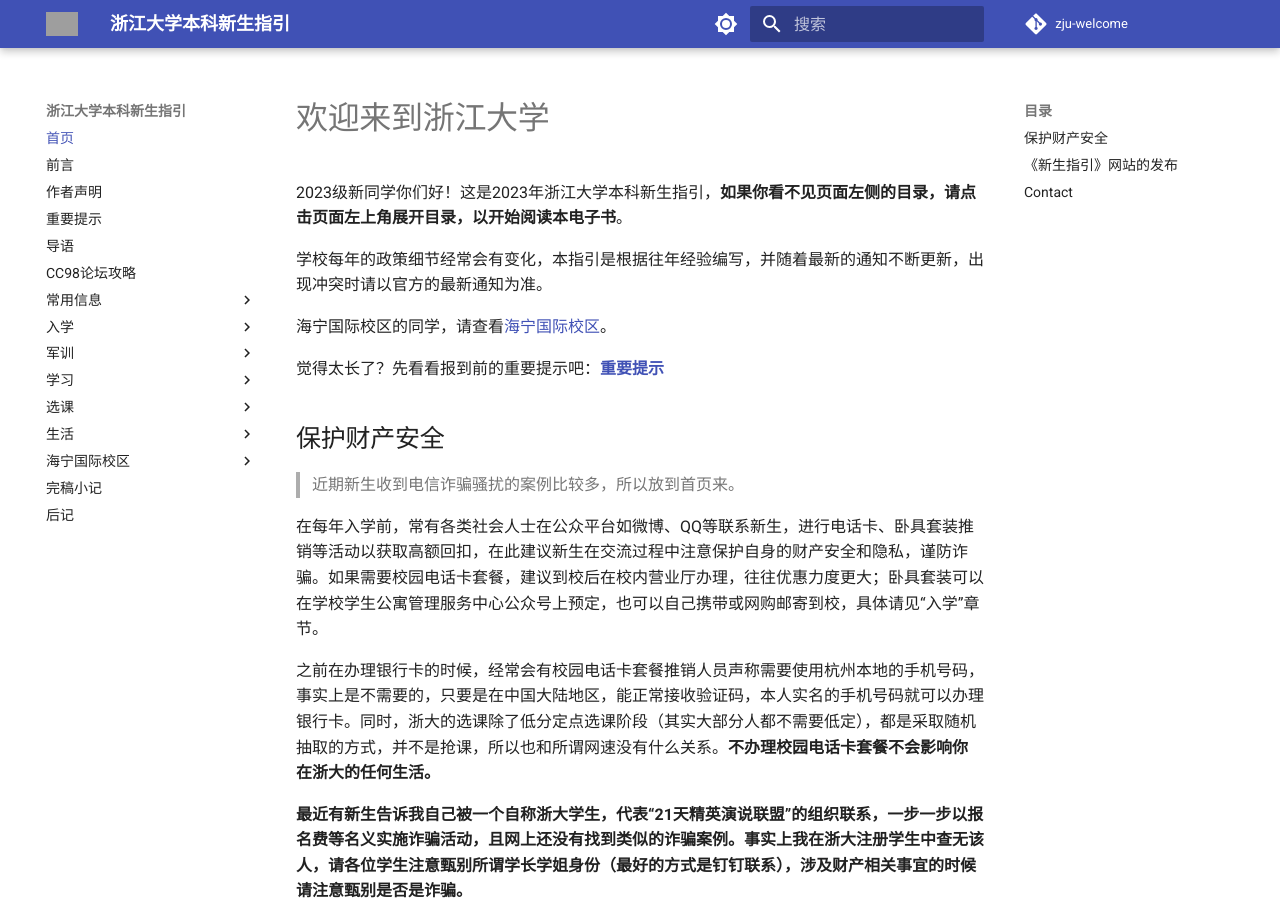
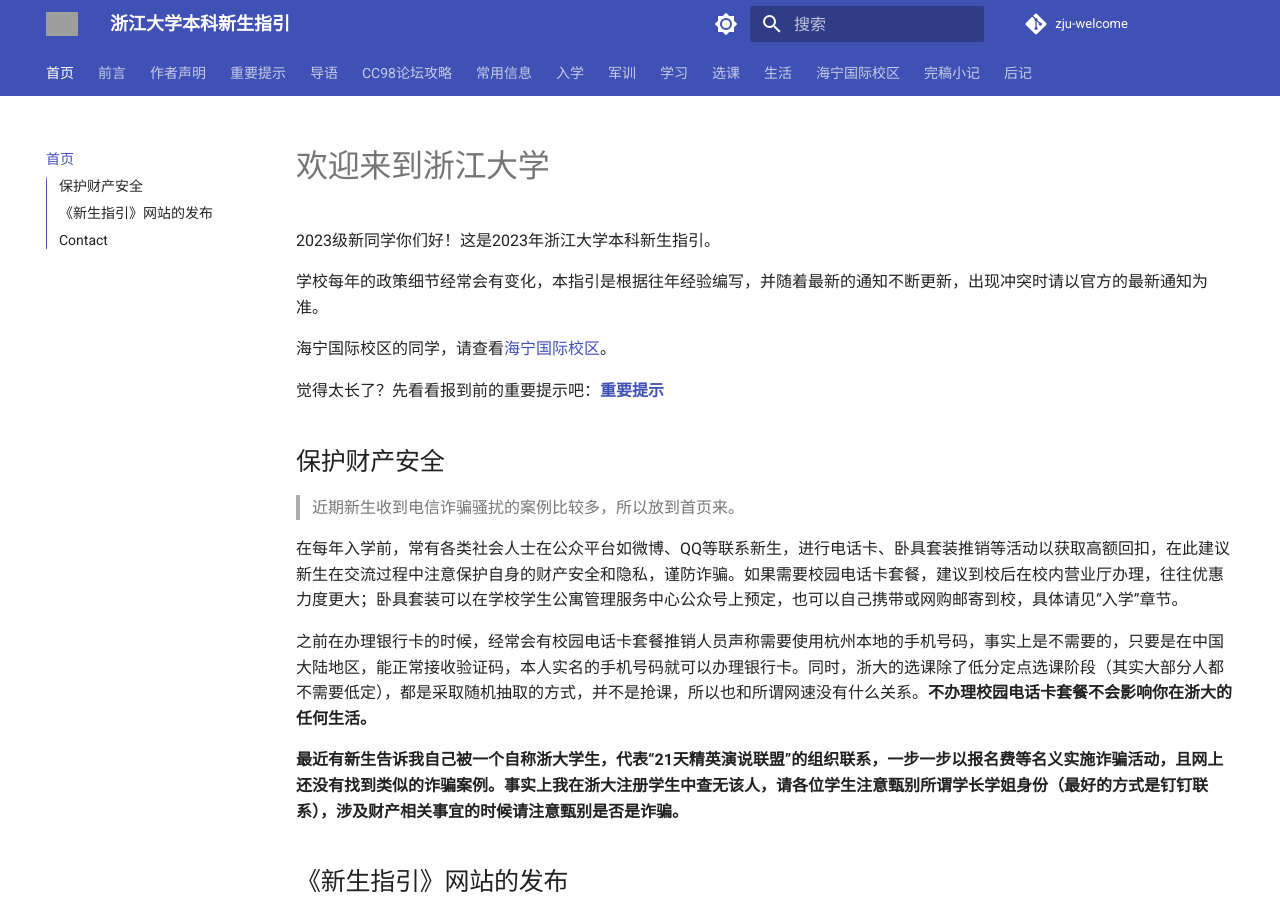
Before and after one commit to mini-full/zju-welcome, an MkDocs documentation site: the page built from docs/index.md, in a window 1280 px wide and 900 px high. Built offline with MkDocs 1.6.1 and Material for MkDocs 9.7.7, drawn with Linux system fonts in a browser that asks for light colours; comment, search, counter and statistics services are not loaded; grey boxes are pictures that could not be loaded.

Commit message:
add navigation tabs and some other features

```diff
--- a/docs/index.md
+++ b/docs/index.md
@@ -1,6 +1,6 @@
 # 欢迎来到浙江大学
 
-2023级新同学你们好！这是2023年浙江大学本科新生指引，**如果你看不见页面左侧的目录，请点击页面左上角展开目录，以开始阅读本电子书**。
+2023级新同学你们好！这是2023年浙江大学本科新生指引。
 
 学校每年的政策细节经常会有变化，本指引是根据往年经验编写，并随着最新的通知不断更新，出现冲突时请以官方的最新通知为准。
 
--- a/mkdocs.yml
+++ b/mkdocs.yml
@@ -123,11 +123,14 @@ theme:
 
   features:
     - navigation.instant
+    - navigation.tabs
     - navigation.tracking
     - navigation.path
+    - toc.integrate
+    - toc.follow
     - navigation.top
     - navigation.footer
-    # - navigation.expand
+    - navigation.expand
 
     - search.highlight
     - search.share
```
